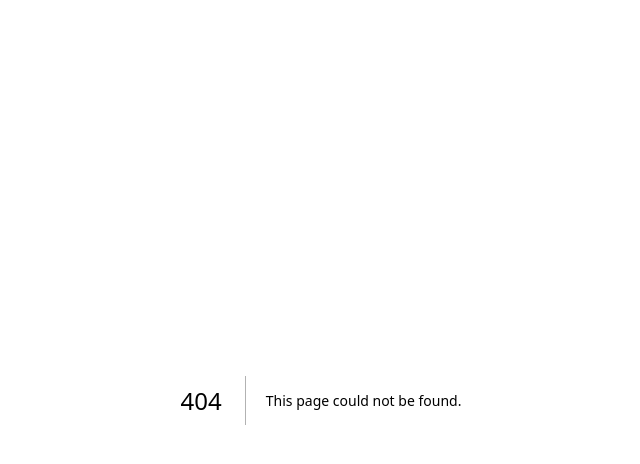
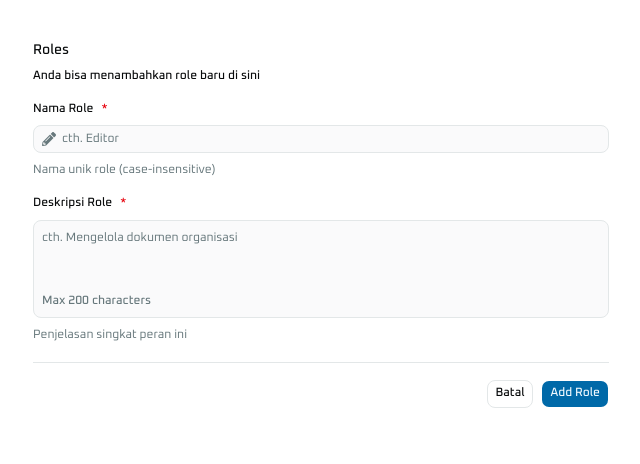
Before and after one commit to heinricov/documan, a Next.js app in the folder apps/web/: page /role/add in a window 1280 px wide. Before the commit this address had no page. Shown: the top 464 px of the page, without its empty margins (319-959 px from the left). Built offline with nearby package versions, Linux system fonts and the light colour scheme.

Commit message:
update 011

```diff
--- a/apps/web/app/page.tsx
+++ b/apps/web/app/page.tsx
@@ -1,12 +1,12 @@
-import { FormRole } from "@/components/form-role"
-import { TableDataRole } from "@/components/table-role"
-import React from "react"
+import { Button } from "@packages/ui/components/button"
+import Link from "next/link"
 
 export default function page() {
   return (
-    <>
-      <FormRole />
-      <TableDataRole />
-    </>
+    <div className="w-full max-w-4xl">
+      <Button>
+        <Link href="/role">Role</Link>
+      </Button>
+    </div>
   )
 }
--- /dev/null
+++ b/apps/web/app/role/[id]/edit/page.tsx
@@ -0,0 +1,9 @@
+import { FormRole } from "@/components/form-role"
+
+export default function page() {
+  return (
+    <>
+      <FormRole />
+    </>
+  )
+}
--- /dev/null
+++ b/apps/web/app/role/[id]/view/page.tsx
@@ -0,0 +1,9 @@
+import { FormRole } from "@/components/form-role"
+
+export default function page() {
+  return (
+    <>
+      <FormRole />
+    </>
+  )
+}
--- /dev/null
+++ b/apps/web/app/role/add/page.tsx
@@ -0,0 +1,9 @@
+import { FormRole } from "@/components/form-role"
+
+export default function page() {
+  return (
+    <>
+      <FormRole />
+    </>
+  )
+}
--- /dev/null
+++ b/apps/web/app/role/page.tsx
@@ -0,0 +1,9 @@
+import { TableDataRole } from "@/components/table-role"
+
+export default function page() {
+  return (
+    <>
+      <TableDataRole />
+    </>
+  )
+}
--- a/apps/web/components/form-role.tsx
+++ b/apps/web/components/form-role.tsx
@@ -5,6 +5,7 @@ import { FieldLayout, FieldSetGroup } from "@packages/ui/form/field-layout"
 import { FieldInput } from "@packages/ui/form/field-input"
 import { FieldTextArea } from "@packages/ui/form/field-textarea"
 import { toast } from "@packages/ui/components/toast"
+import { redirect } from "next/navigation"
 
 export function FormRole() {
   const [isLoading, setIsLoading] = useState(false)
@@ -21,12 +22,7 @@ export function FormRole() {
       cancelLabel="Batal"
       isLoading={isLoading}
       error={formError}
-      cancelOnclick={() => {
-        if (lastToastId) toast.close(lastToastId)
-        setLastToastId(null)
-        setErrors({})
-        setFormError(undefined)
-      }}
+      cancelOnclick={() => redirect("/role")}
       onSubmit={async (event) => {
         event.preventDefault()
         setFormError(undefined)
--- a/apps/web/components/table-role.tsx
+++ b/apps/web/components/table-role.tsx
@@ -7,6 +7,7 @@ import { ColumnSortDataTable } from "@packages/ui/table/column-sortable"
 import { ColumnBasic } from "@packages/ui/table/column-basic"
 import { Button } from "@packages/ui/components/button"
 import { Archive, Eye, Pencil, Shield, Trash } from "lucide-react"
+import { redirect } from "next/navigation"
 
 type Role = {
   id: string
@@ -139,7 +140,7 @@ export function TableDataRole() {
         initialSorting={[{ id: "createdAt", desc: true }]}
         primaryAction={{
           title: "New Role",
-          onClick: () => console.log("new role"),
+          onClick: () => redirect("/role/add"),
         }}
         rowActions={(role) => [
           {
```
